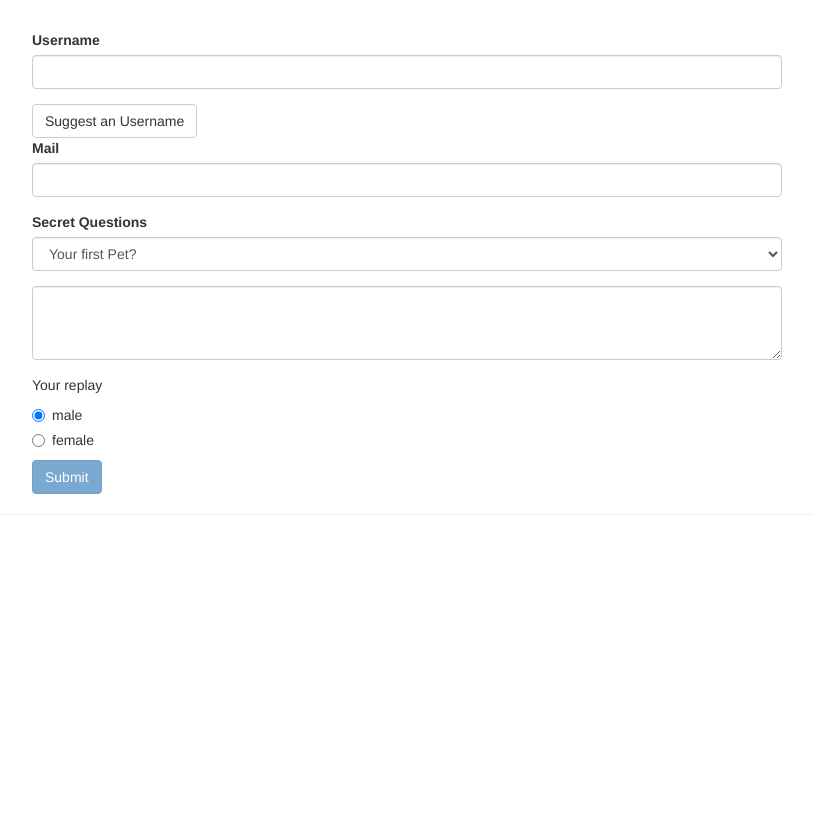
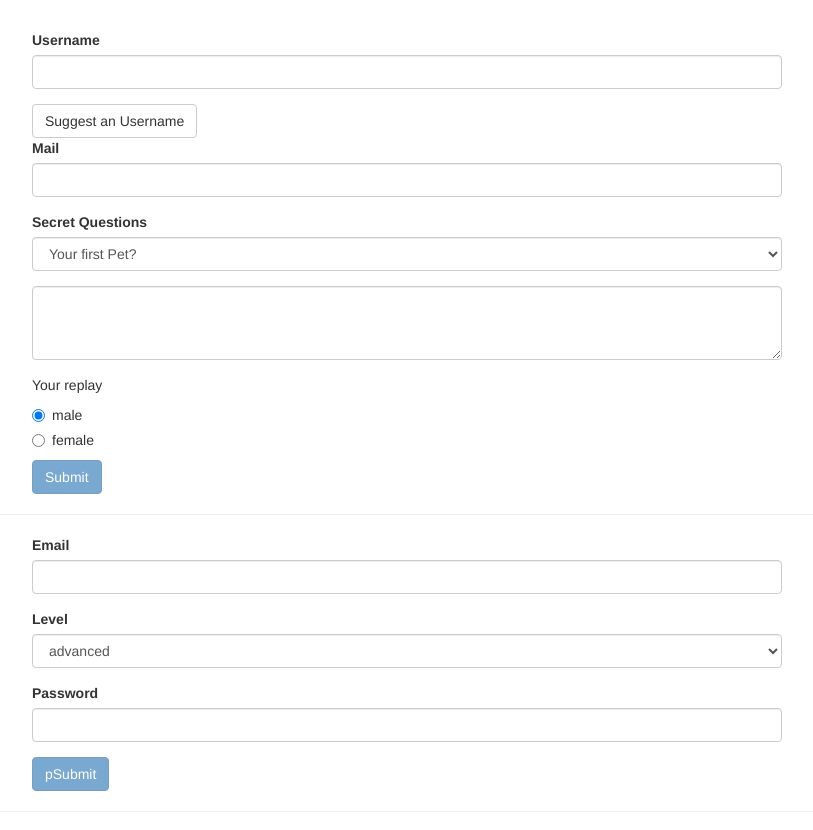
Before and after one commit to MateuszZie/Angular-course, an Angular app in the folder forms-td-start/: page / in a window 1280 px wide. Shown: the whole page, without its empty margins (233-1046 px from the left). Before the commit the page ends 800 px from the top, so only its background shows below. Built offline with nearby package versions, Linux system fonts and the light colour scheme.

Commit message:
Practicing Template-Driven Forms

```diff
--- a/forms-td-start/src/app/app.component.html
+++ b/forms-td-start/src/app/app.component.html
@@ -80,6 +80,57 @@
     </div>
   </div>
   <hr />
+  <div class="row">
+    <div class="col-xs-12 col-sm-10 col-md-8 col-sm-offset-1 col-md-offset-2">
+      <form (ngSubmit)="pSubimt()" #pf="ngForm">
+        <div class="form-group">
+          <label for="pEmail">Email</label>
+          <input
+            id="pEmail"
+            ngModel
+            name="pEmail"
+            required
+            email
+            class="form-control"
+            #pEmail="ngModel"
+          />
+        </div>
+        <span *ngIf="pEmail.invalid && pEmail.touched" class="help-block"
+          >Invalid Email</span
+        >
+        <div class="form-group">
+          <label for="level">Level</label>
+          <select
+            id="level"
+            [ngModel]="level"
+            name="level"
+            class="form-control"
+          >
+            <option *ngFor="let lvl of options" [value]="lvl">{{ lvl }}</option>
+          </select>
+        </div>
+        <div class="form-group">
+          <label for="password">Password</label>
+          <input
+            type="password"
+            id="password"
+            ngModel
+            name="password"
+            required
+            class="form-control"
+            #password="ngModel"
+          />
+        </div>
+        <span *ngIf="password.invalid && password.touched" class="help-block"
+          >Enter Password</span
+        >
+        <button [disabled]="pf.invalid" class="btn btn-primary" type="submit">
+          pSubmit
+        </button>
+      </form>
+    </div>
+  </div>
+  <hr />
   <div class="row" *ngIf="submited">
     <div class="col-xs-12">
       <h3>User Data</h3>
--- a/forms-td-start/src/app/app.component.ts
+++ b/forms-td-start/src/app/app.component.ts
@@ -8,6 +8,7 @@ import { NgForm } from "@angular/forms";
 })
 export class AppComponent {
   @ViewChild("f") form: NgForm;
+  @ViewChild("pf") pForm: NgForm;
 
   defaulQuestion = "pet";
   answer = "";
@@ -15,6 +16,10 @@ export class AppComponent {
   defaultGender = "male";
   user = { username: "", email: "", secret: "", question: "", gender: "" };
   submited = false;
+
+  level = "advanced";
+
+  options = ["basic", "advanced", "pro"];
 
   suggestUserName() {
     const suggestedName = "Superuser";
@@ -43,4 +48,8 @@ export class AppComponent {
     this.user.gender = this.form.value.radio;
     this.form.reset();
   }
+
+  pSubimt() {
+    console.log(this.pForm.value);
+  }
 }
```
